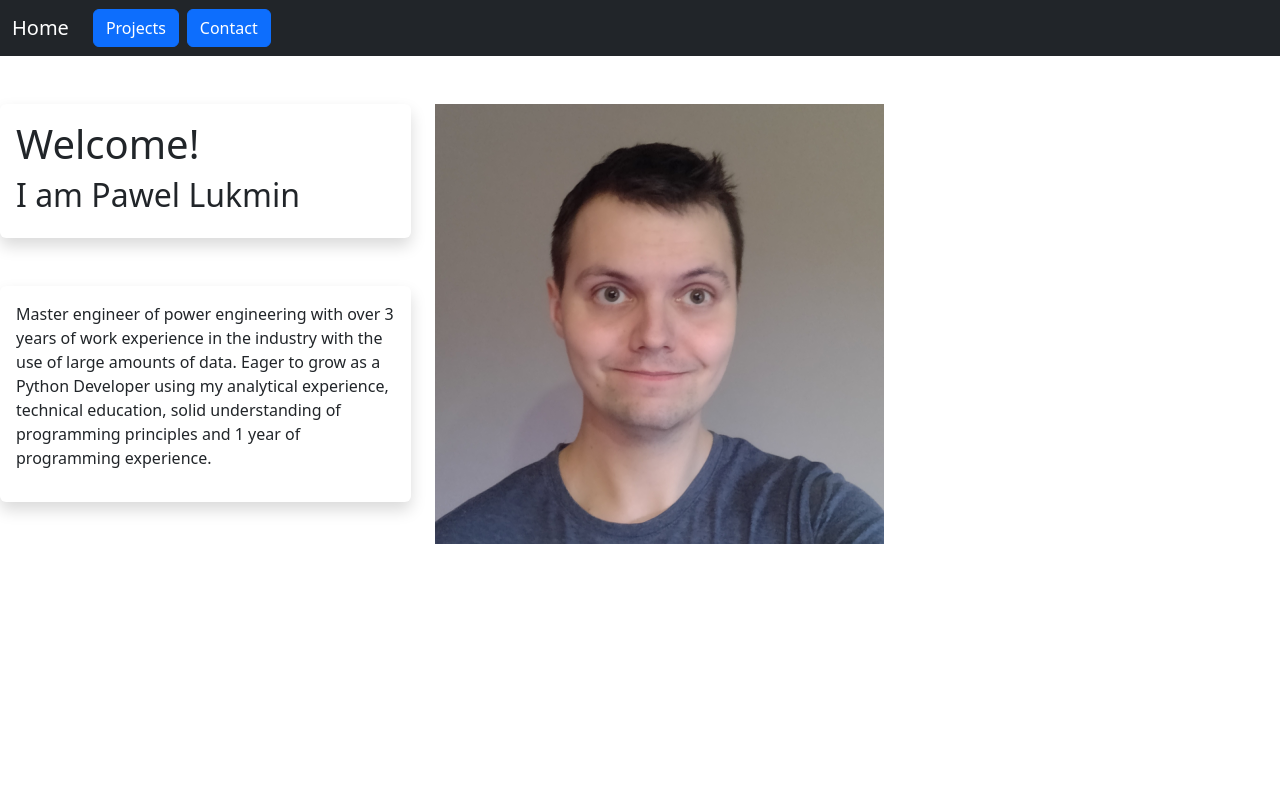
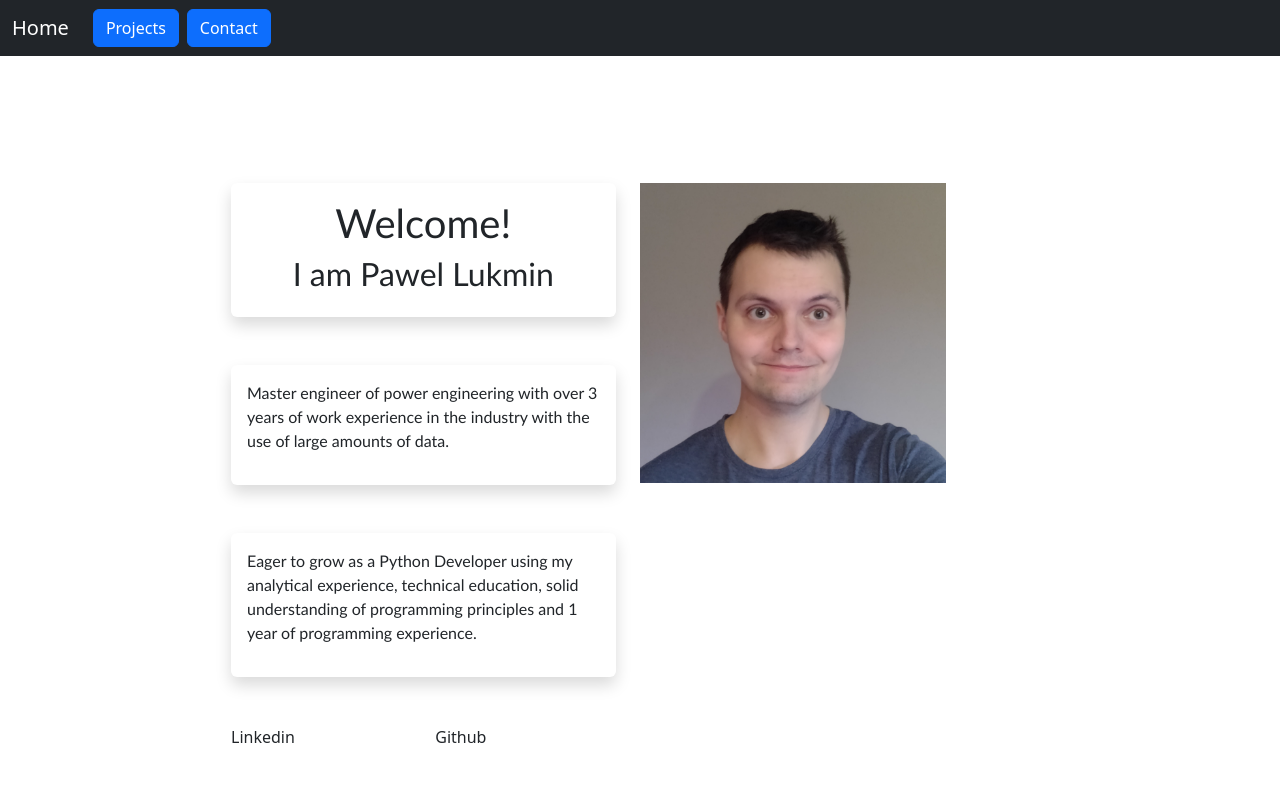
Before and after one commit to Arthemyst/my_portfolio, a Django app: page / in a window 1280 px wide. Run offline with Django 4.2, Linux system fonts and the light colour scheme; some libraries are stand-ins or nearby versions.

Commit message:
Change: Updated layout to center elements on page.

```diff
--- a/src/portfolio_app1/templates/portfolio_app1/home.html
+++ b/src/portfolio_app1/templates/portfolio_app1/home.html
@@ -2,36 +2,76 @@
 {% load static %}
 
 {% block content %}
+<style>
+    .child {
+        /* Center vertically and horizontally */
+        position: absolute;
+        top: 20%;
+        left: 20%;
+        right: 20%;
+        margin: -25px 0 0 -25px;
+        /* Apply negative top and left margins to truly center the element */
+    }
+
+    .back {
+        background-color: blueviolet;
+    }
+</style>
 
 <body>
+    <main class="child">
+        <div class="row g-4 py-5 row-cols-1 row-cols-lg-2">
+
+            <div class="feature col">
+                <div class="shadow p-3 mb-5 bg-body rounded">
+                    <main class="px-3 text-center">
+
+                        <div class="center">
+                            <h1 style="font-family: Trebuchet MS">Welcome!</h1>
+                            <h2 style="font-family: Trebuchet MS">I am Pawel Lukmin</h2>
+                        </div>
+                    </main>
+                </div>
 
 
 
-    <div class="row g-4 py-5 row-cols-1 row-cols-lg-3">
 
-        <div class="feature col">
-            <div class="shadow p-3 mb-5 bg-body rounded">
-                <div class="center">
-                    <h1>Welcome!</h1>
-                    <h2>I am Pawel Lukmin</h2>
+                <div class="shadow p-3 mb-5 bg-body rounded">
+                    <div>
+                        <p style="font-family: Trebuchet MS">Master engineer of power engineering with over
+                            3
+                            years of work experience in the industry with the use of large amounts of data.
+                        </p>
+                    </div>
+                </div>
+                <div class="shadow p-3 mb-5 bg-body rounded">
+                    <div>
+                        <p style="font-family: Trebuchet MS">Eager to
+                            grow as
+                            a Python Developer using my analytical experience, technical education, solid
+                            understanding
+                            of
+                            programming principles and 1 year of programming experience.</p>
+
+                    </div>
+
+
+                </div>
+                <div class="row row-cols-2">
+                    <div class="feature col">Linkedin</div>
+                    <div class="feature col">Github</div>
                 </div>
 
             </div>
-            <div class="shadow p-3 mb-5 bg-body rounded">
-                <div class="center">
-                    <p>Master engineer of power engineering with over 3
-                        years of work experience in the industry with the use of large amounts of data. Eager to grow as
-                        a Python Developer using my analytical experience, technical education, solid understanding of
-                        programming principles and 1 year of programming experience.</p>
-                </div>
+            <div class="feature col">
+
+                <img src="{% static 'images/pawel.png' %}" wight=300 height=300>
 
             </div>
+
         </div>
-        <div class="feature col">
-
-            <img src="{% static 'images/pawel.png' %}">
-        </div>
-    </div>
+    </main>
 
 </body>
+
 {% endblock %}
```
